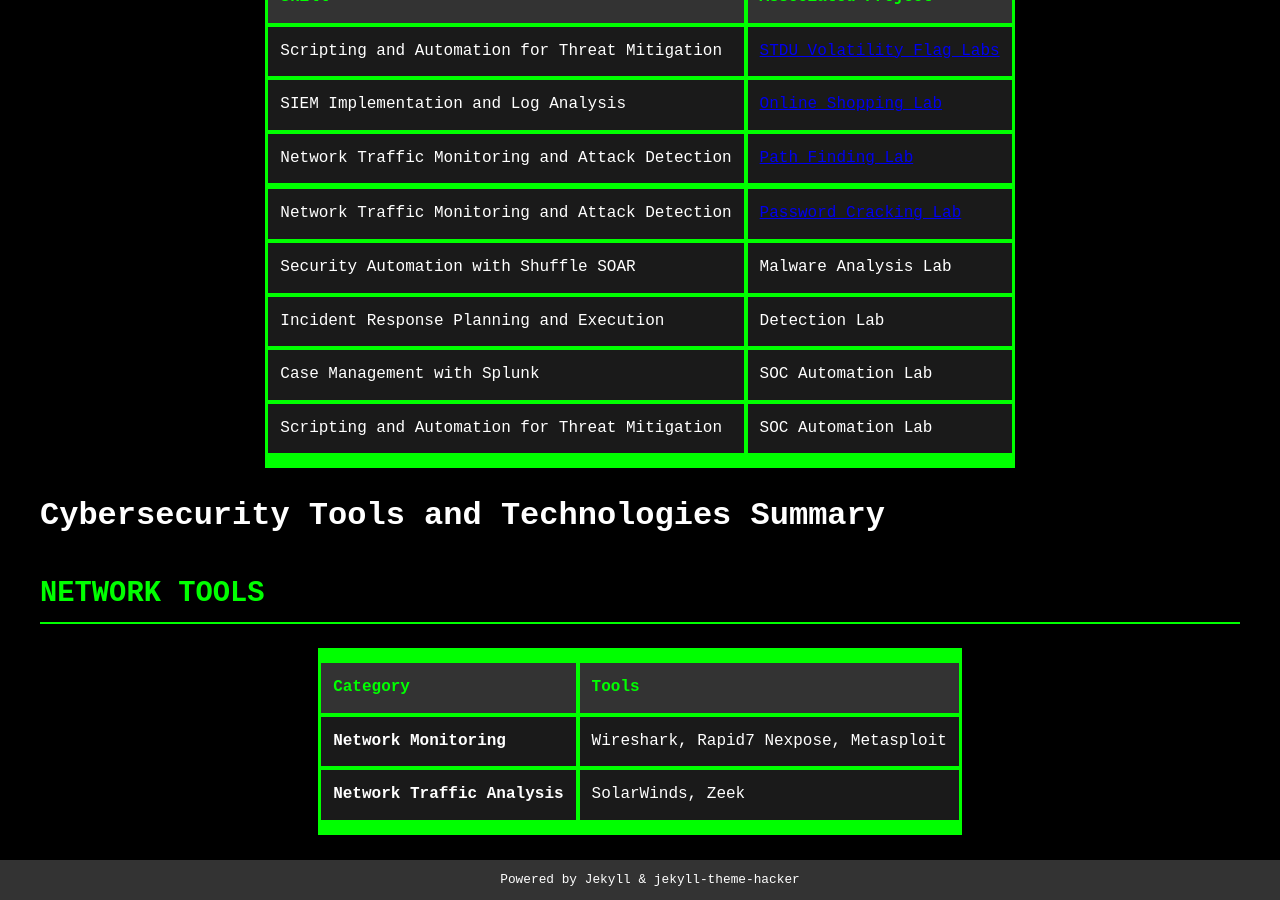
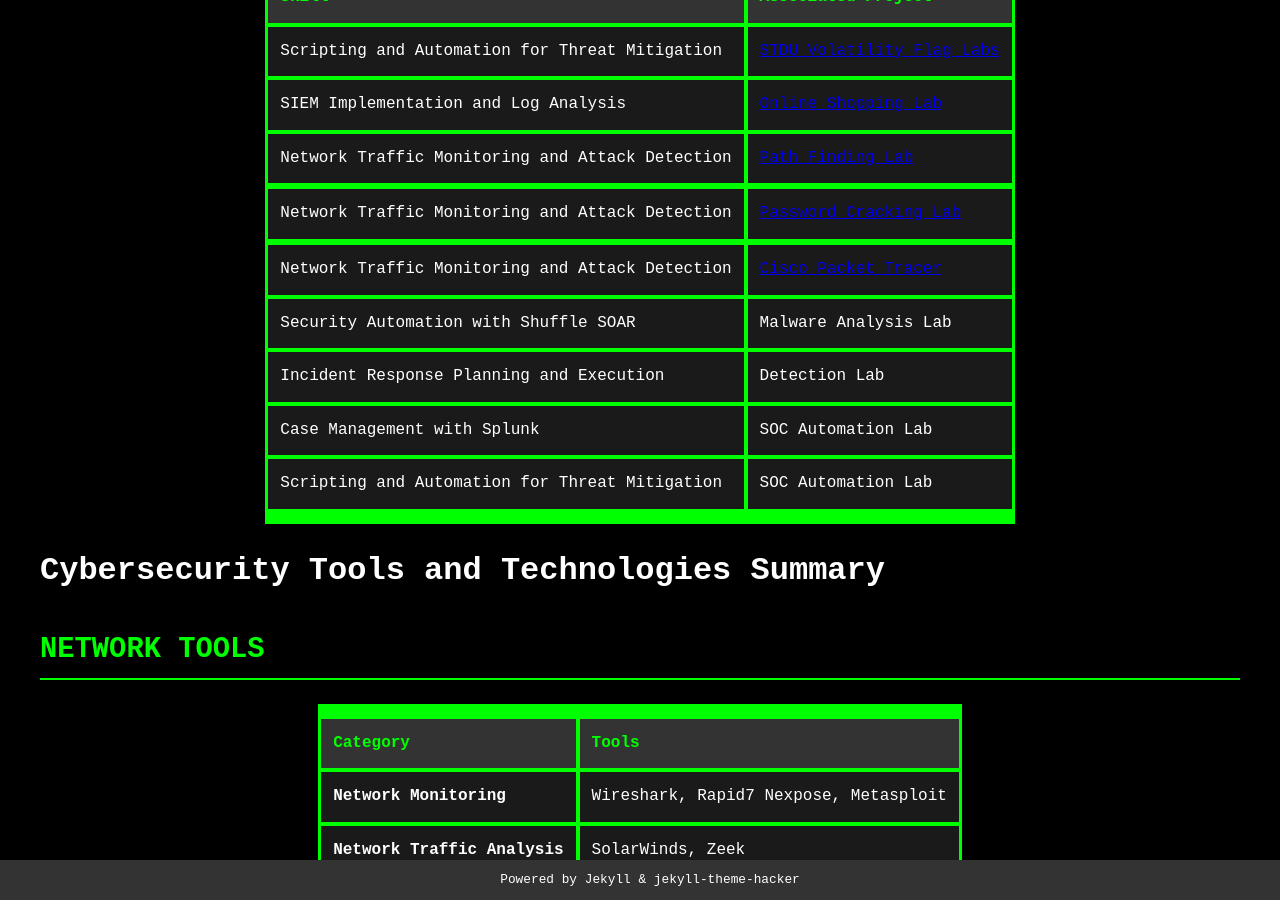
Before and after one commit to BGMloop/BGMloop.github.io, a Jekyll site: the page built from index.html, in a window 1280 px wide and 900 px high, scrolled down 754 px. Built offline with Jekyll 4.4.1, drawn with Linux system fonts in a browser that asks for light colours.

Commit message:
Update index.html
Cisco Packet Tracer hyperlink

```diff
--- a/index.html
+++ b/index.html
@@ -48,6 +48,10 @@ title: Bwalya Maele Cybersecurity Project Portfolio      # Title on browser's ta
     <tr></tr>
       <td>Network Traffic Monitoring and Attack Detection</td>
       <td><a href="https://github.com/BGMloop/Password-Cracking-Report">Password Cracking Lab</a></td>
+    </tr>
+    <tr></tr>
+      <td>Network Traffic Monitoring and Attack Detection</td>
+      <td><a href="https://github.com/BGMloop/Cisco-Packet-Tracer">Cisco Packet Tracer</a></td>
     </tr>
     <tr>
       <td>Security Automation with Shuffle SOAR</td>
```
